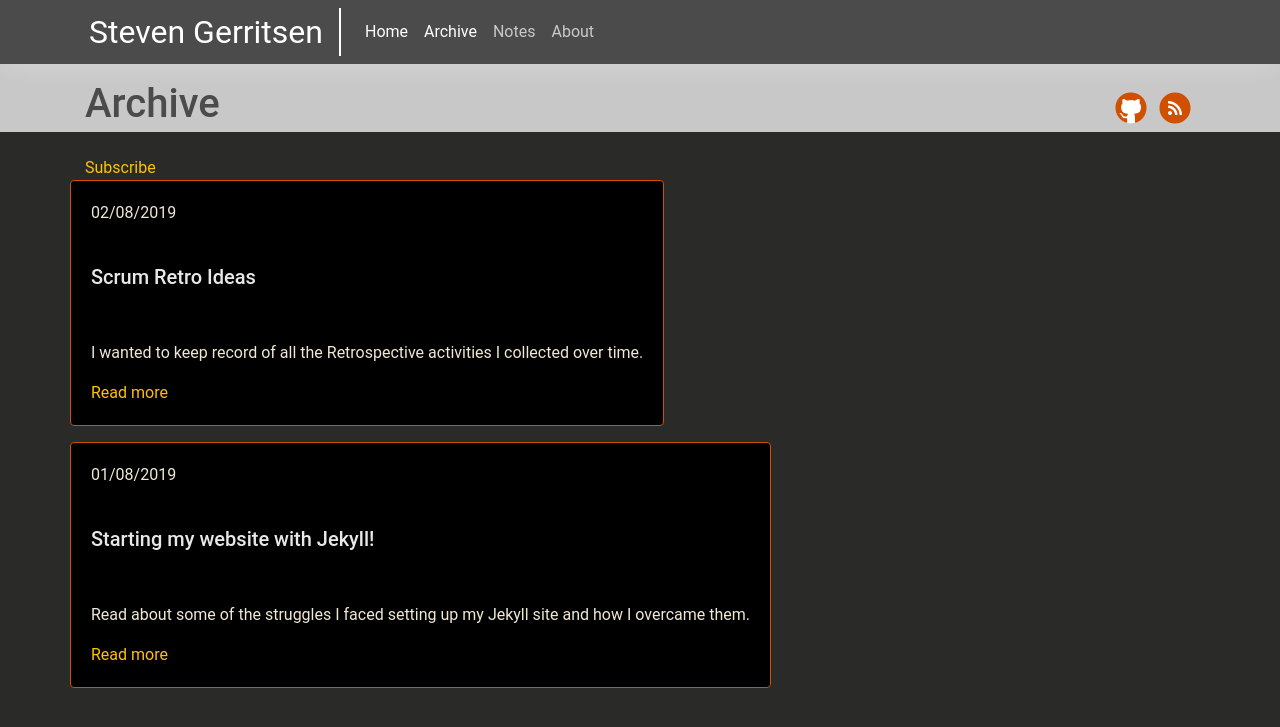
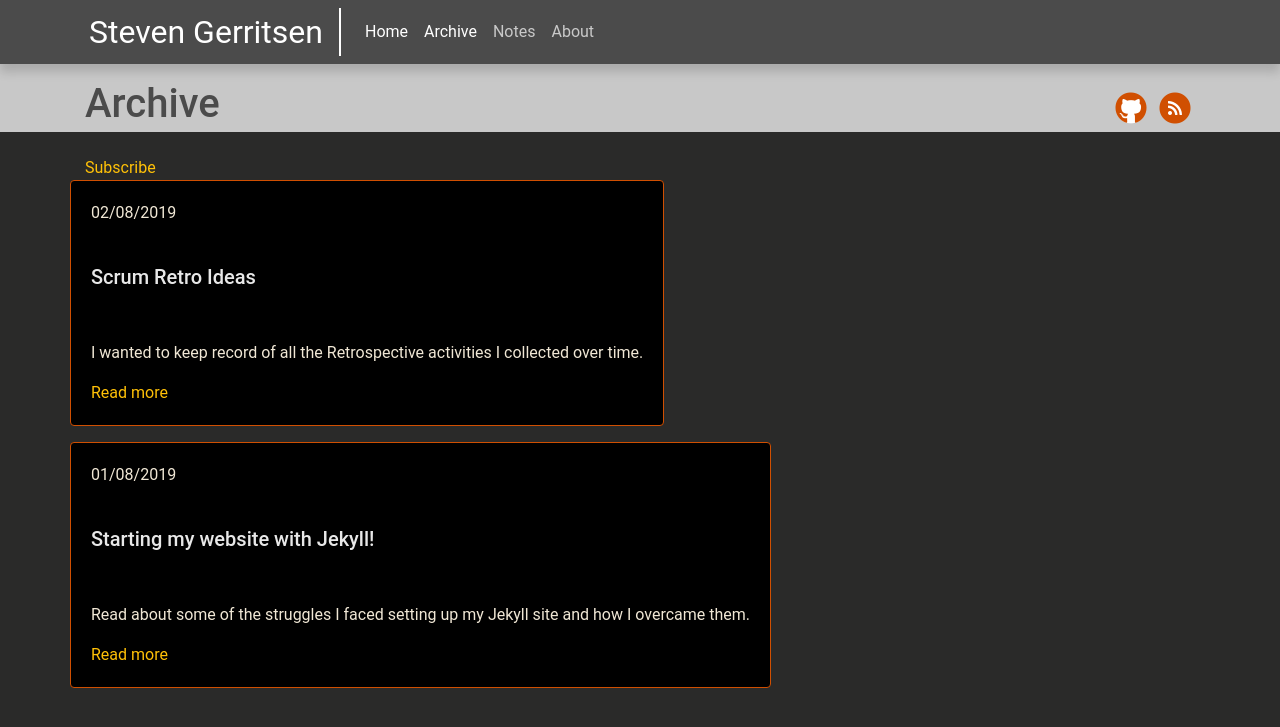
Before and after one commit to Steeff0/steeff0.github.io, a Jekyll site: the page built from pages/archive.html, in a window 1280 px wide. Shown: the top 727 px of the page. Built offline with Jekyll 4.4.1, drawn with Linux system fonts in a browser that asks for light colours; some web fonts are replaced.

Commit message:
Change title-bar

```diff
--- a/_includes/navigation.html
+++ b/_includes/navigation.html
@@ -1,4 +1,4 @@
-<header class="site-header shadow">
+<header class="site-header">
     <!-- MENU -->
     <div class="bg-dark">
         <div class="container">
--- a/_sass/custom/_site-header.scss
+++ b/_sass/custom/_site-header.scss
@@ -1,4 +1,5 @@
 .site-header{
   position: relative;
   z-index: 2;
+  box-shadow: 0 0.5rem 0.6em rgba(0,0,0,0.15);
 }
```
